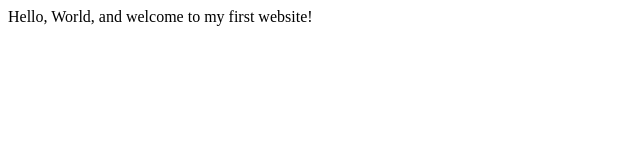
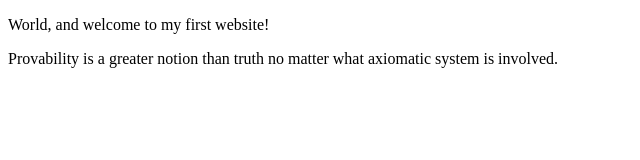
Before and after one commit to bjorgee/bjorgee.githubSpring2021.io, a plain HTML site: page index.html in a window 1280 px wide. Shown: the whole page, without its empty margins (0-640 px from the left). Drawn offline with Linux system fonts and the light colour scheme.

Commit message:
Expanded home page
Updated meta information and added content

```diff
--- a/index.html
+++ b/index.html
@@ -3,9 +3,13 @@
     <head>
         <meta charset="utf-8">
         <meta name="viewport" content="width=device-width, initial-scale=1.0">
-        <title>My First Website</title>
+        <meta name="author" content="Big Lebowski">
+
+
+        <title>CE Truffaut | Web Developer</title>
     </head>
     <body>
-       Hello, World, and welcome to my first website!
+       <p>World, and welcome to my first website!</p>
+       <p>Provability is a greater notion than truth no matter what axiomatic system is involved.</p>
     </body>
 </html>
```
